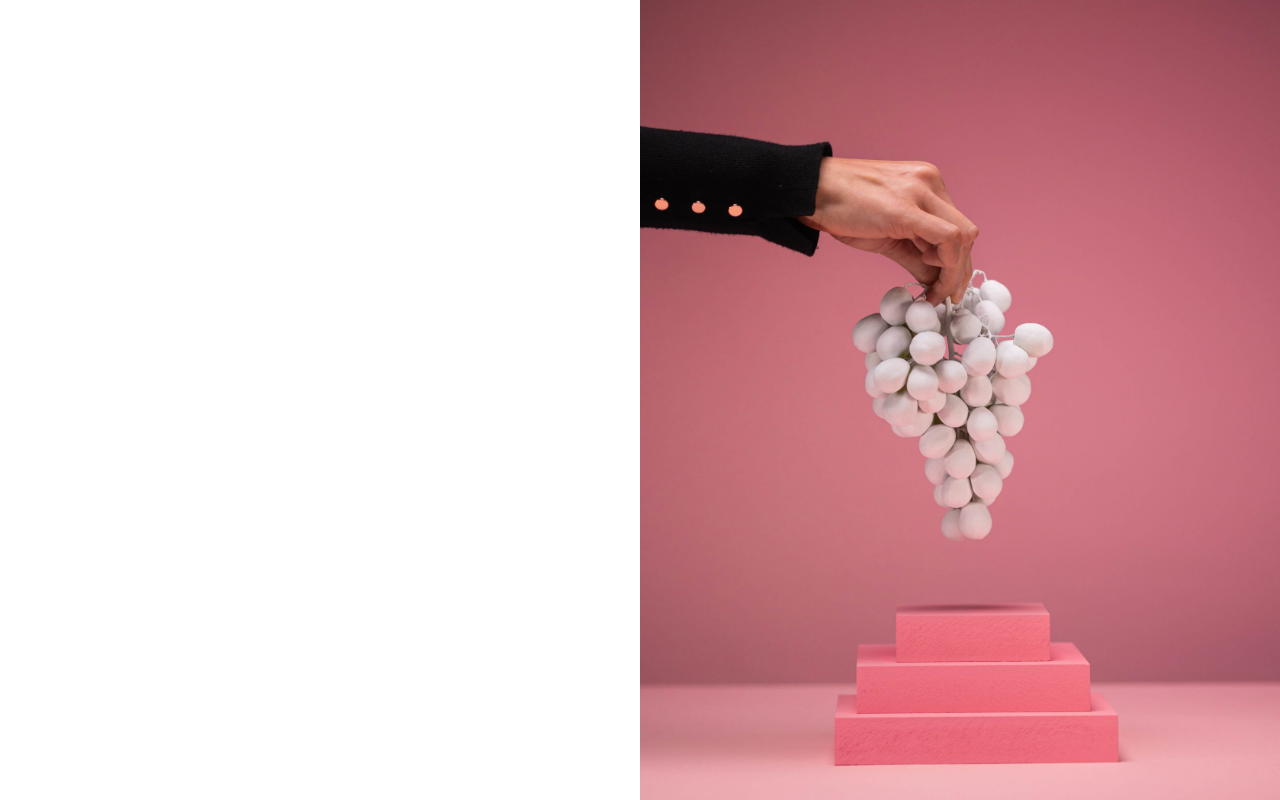
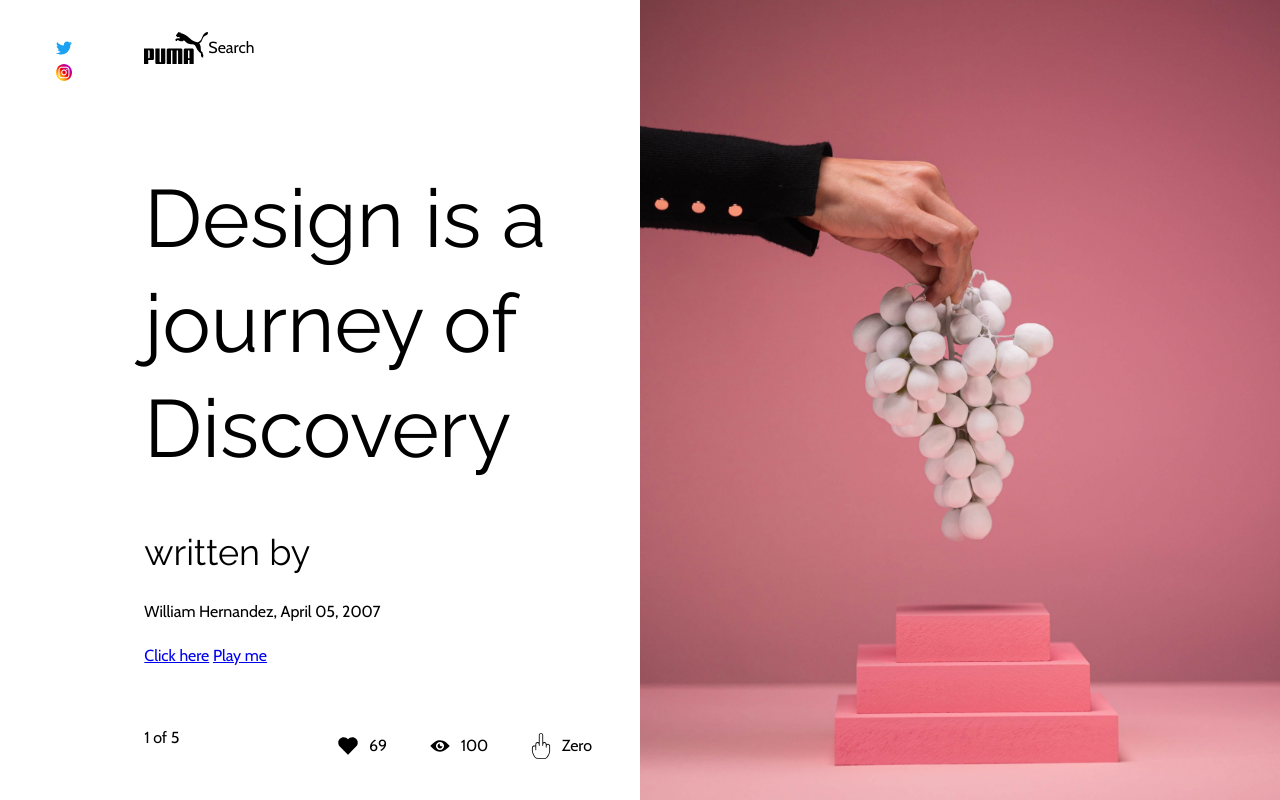
Before and after one commit to Volkrom/Split-fold-Design-for-blog, a plain HTML site: page index.html in a window 1280 px wide. Drawn offline with nearby package versions, Linux system fonts and the light colour scheme.

Commit message:
added some new css and made chnages to html structure

```diff
--- a/css/style.css
+++ b/css/style.css
@@ -112,12 +112,30 @@ h5 {font-size: 1.5rem;}
 small, .text_small {font-size: 0.667rem;}
 /* END Typograhy */
 /* GLOBAL STYLES */
+.d-flex{
+    display: flex;
+}
+.f-column {
+    flex-direction: column;
+}
+.space-between {
+    justify-content: space-between;
+}
+.h-center {
+    align-items: center;
+}
 .split-grid{
     display: grid;
     grid-template-columns: repeat(2, 1fr);
     grid-template-rows: 1fr;
     grid-column-gap: 0px;
     grid-row-gap: 0px;
+}
+.wrapper {
+    padding: 2em;
+}
+.m-0 {
+    margin: 0;
 }
 
 /* END GLOBAL STYLES */
@@ -131,4 +149,17 @@ small, .text_small {font-size: 0.667rem;}
     background-repeat: no-repeat;
     background-position: center;
 }
+.social-sidebar img {
+    width: 1.6em;
+    margin: 0.5em;
+}
+.social-sidebar {
+    margin: 0 1em;
+}
+.logo {
+    width: 4em;
+}
+.social-footer {
+    flex-direction: row;
+}
 /* ND MAIN STYLES */
--- a/index.html
+++ b/index.html
@@ -10,12 +10,46 @@
 </head>
 <body>
     <section class="hero split-grid">
-        <div class="col">
-            <div>
-
+        <div class="col d-flex">
+            <div class="social-sidebar wrapper">
+                <img src="/assets/images/twitter_logo.svg" alt="">
+                <img src="/assets/images/instagram_logo.svg" alt="">
             </div>
-            <div>
-
+            <div class="wrapper d-flex f-column space-between">
+                <div class="header d-flex h-center">
+                    <div class="logo">
+                        <img src="/assets/images/Logo_Puma.svg" alt="">
+                    </div>
+                    <div class="search">
+                        <p class="m-0">Search</p>
+                    </div>
+                </div>
+                <div class="hero-copy">
+                    <h2>Design is a journey of Discovery</h2>
+                    <h4>written by</h4>
+                    <p>William Hernandez, April 05, 2007</p>
+                    <a href="#">Click here</a>
+                    <a href="#">Play me</a>
+                </div>
+                <div class="d-flex social-footer space-between h-center">
+                    <div>
+                        <p>1 of 5</p>
+                    </div>
+                    <div class="d-flex">
+                        <div class="social-sidebar d-flex h-center">
+                            <img src="/assets/images/heart.svg" alt="">
+                            69
+                        </div>
+                        <div class="social-sidebar d-flex h-center">
+                            <img src="/assets/images/eye.svg" alt="">
+                            100
+                        </div>
+                        <div class="social-sidebar d-flex h-center">
+                            <img src="/assets/images/fuck.svg" alt="">
+                            Zero
+                        </div>
+                    </div>
+                </div>
             </div>
         </div>
         <div class="col hero-bg">
```
Also changed, not shown: assets/images/Logo_Puma.svg (added), assets/images/eye.svg (added), assets/images/fuck.svg (added), assets/images/heart.svg (added), assets/images/instagram_logo.svg (added), assets/images/twitter_logo.svg (added).
